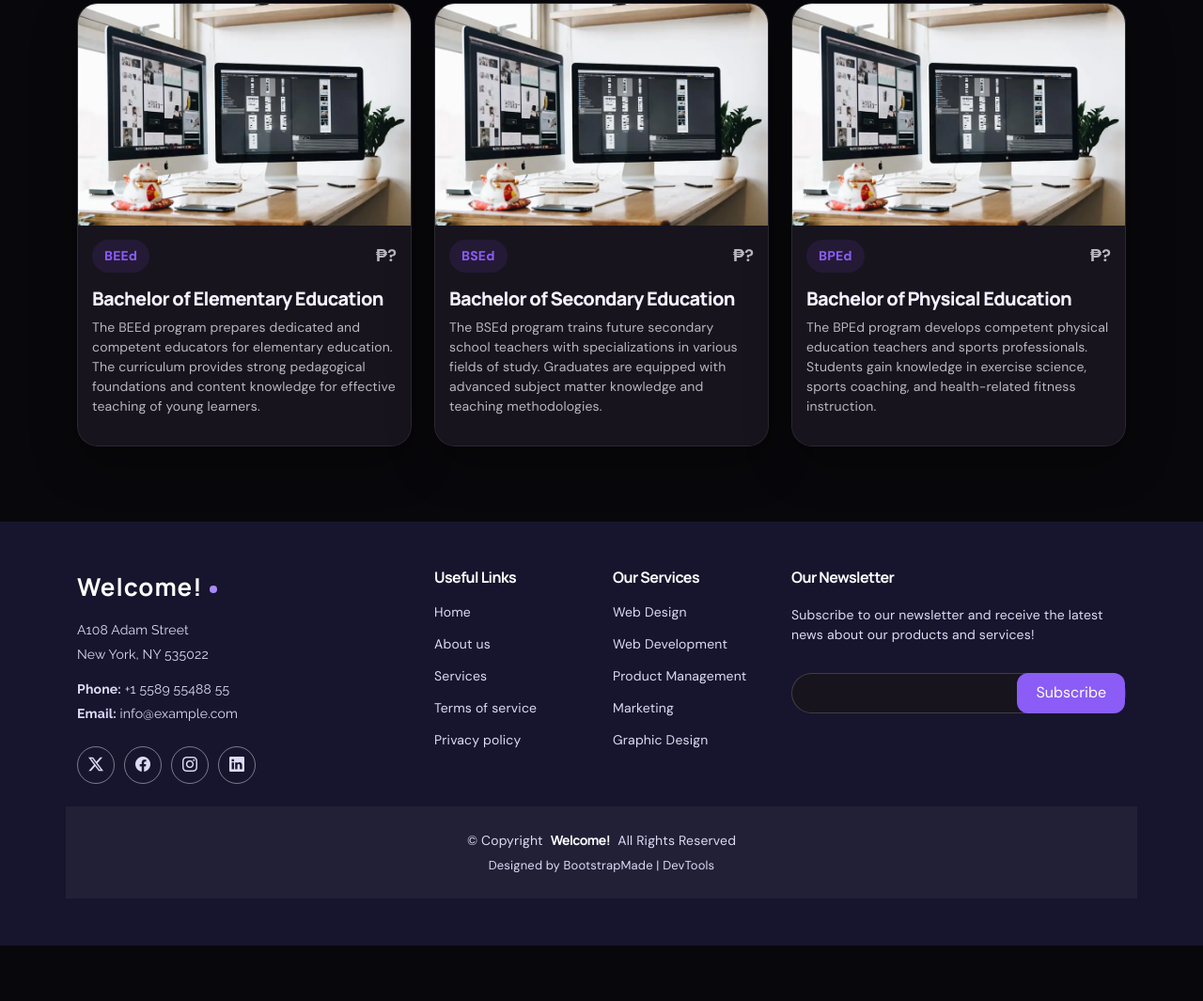
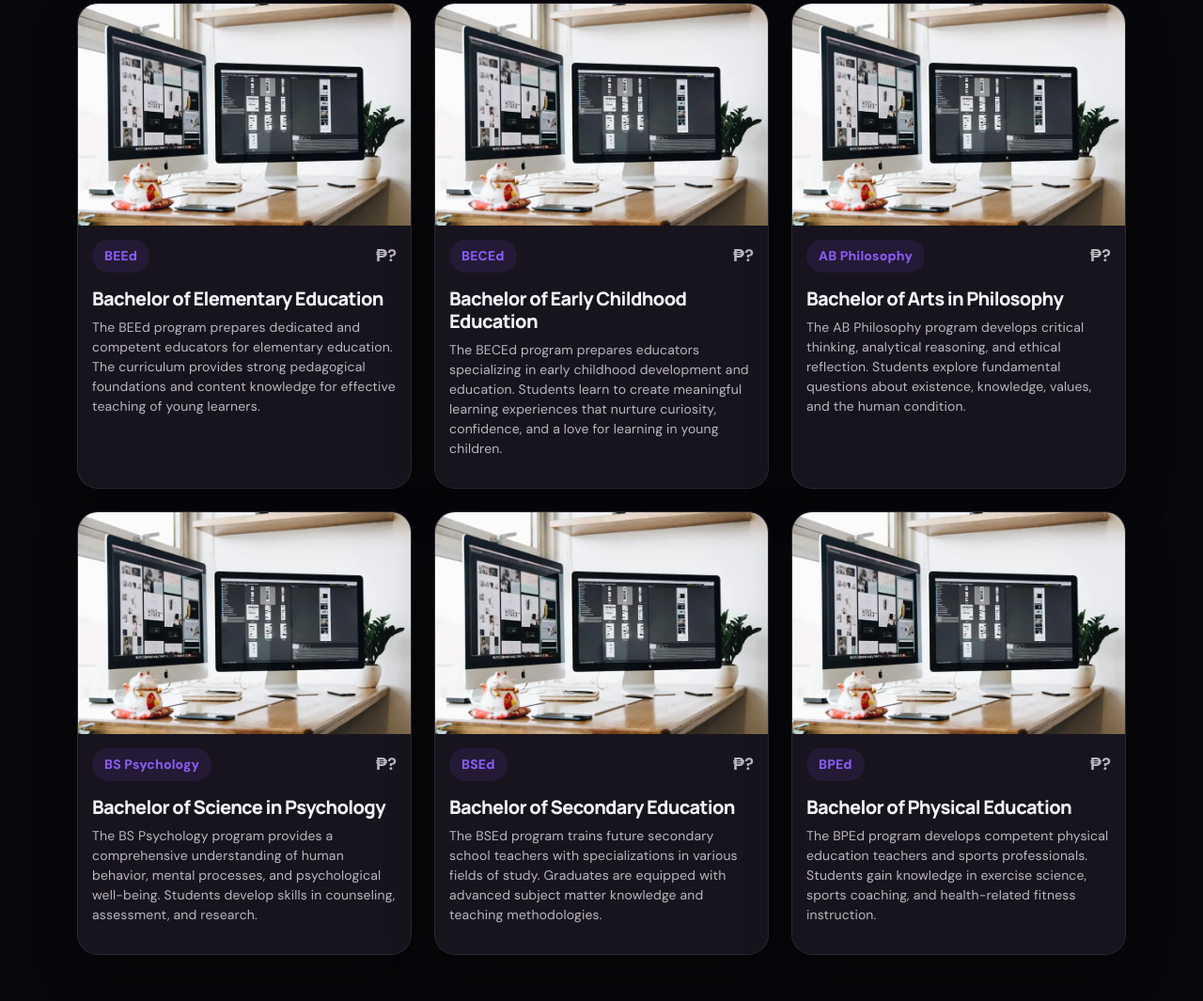
Before and after one commit to tjbautista523-lgtm/Landing-Page-22, a plain HTML site: page courses.html in a window 1280 px wide. Shown: the part 1307-2372 px from the top of the page at 94% size. Before the commit the page ends 2313 px from the top, so only its background shows below. Drawn offline with Linux system fonts and the light colour scheme.

Commit message:
updated courses ceas dept

```diff
--- a/courses.html
+++ b/courses.html
@@ -213,6 +213,48 @@
             </div>
           </div>
 
+          <div class="col-lg-4 col-md-6 d-flex align-items-stretch mt-4" data-aos="zoom-in" data-aos-delay="150">
+            <div class="course-item">
+              <img src="assets/img/course/course-1.webp" class="img-fluid" alt="Computer workstation in a learning environment">
+              <div class="course-content">
+                <div class="d-flex justify-content-between align-items-center mb-3">
+                  <p class="category">BECEd</p>
+                  <p class="price">₱?</p>
+                </div>
+                <h3><a href="course-details.html">Bachelor of Early Childhood Education</a></h3>
+                <p class="description">The BECEd program prepares educators specializing in early childhood development and education. Students learn to create meaningful learning experiences that nurture curiosity, confidence, and a love for learning in young children.</p>
+              </div>
+            </div>
+          </div>
+
+          <div class="col-lg-4 col-md-6 d-flex align-items-stretch mt-4" data-aos="zoom-in" data-aos-delay="200">
+            <div class="course-item">
+              <img src="assets/img/course/course-1.webp" class="img-fluid" alt="Computer workstation in a learning environment">
+              <div class="course-content">
+                <div class="d-flex justify-content-between align-items-center mb-3">
+                  <p class="category">AB Philosophy</p>
+                  <p class="price">₱?</p>
+                </div>
+                <h3><a href="course-details.html">Bachelor of Arts in Philosophy</a></h3>
+                <p class="description">The AB Philosophy program develops critical thinking, analytical reasoning, and ethical reflection. Students explore fundamental questions about existence, knowledge, values, and the human condition.</p>
+              </div>
+            </div>
+          </div>
+
+          <div class="col-lg-4 col-md-6 d-flex align-items-stretch mt-4" data-aos="zoom-in" data-aos-delay="200">
+            <div class="course-item">
+              <img src="assets/img/course/course-1.webp" class="img-fluid" alt="Computer workstation in a learning environment">
+              <div class="course-content">
+                <div class="d-flex justify-content-between align-items-center mb-3">
+                  <p class="category">BS Psychology</p>
+                  <p class="price">₱?</p>
+                </div>
+                <h3><a href="course-details.html">Bachelor of Science in Psychology</a></h3>
+                <p class="description">The BS Psychology program provides a comprehensive understanding of human behavior, mental processes, and psychological well-being. Students develop skills in counseling, assessment, and research.</p>
+              </div>
+            </div>
+          </div>
+
           <div class="col-lg-4 col-md-6 d-flex align-items-stretch mt-4" data-aos="zoom-in" data-aos-delay="200">
             <div class="course-item">
               <img src="assets/img/course/course-1.webp" class="img-fluid" alt="Computer workstation in a learning environment">
```
Also changed, not shown: index.html (+42 -0 lines).
